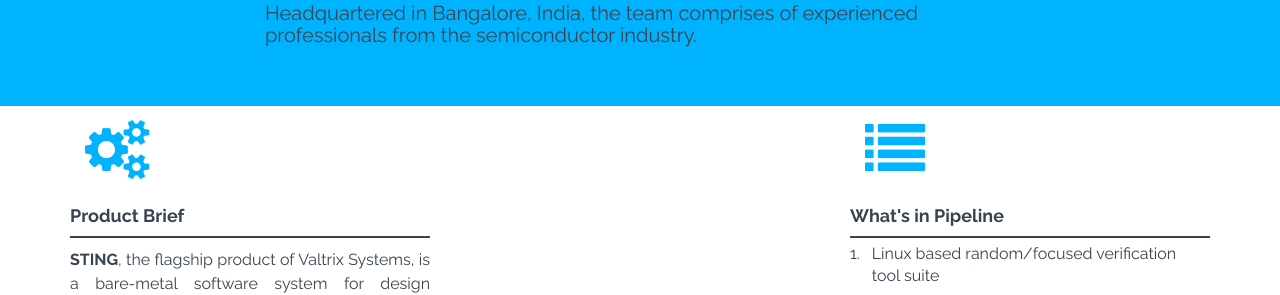
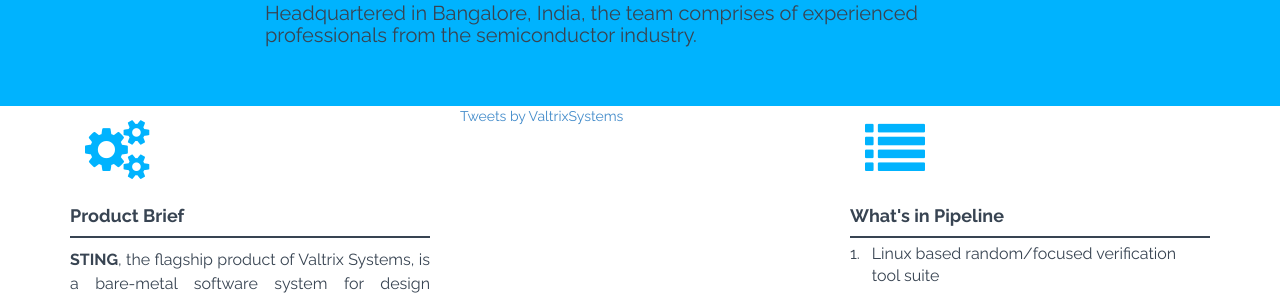
Before and after one commit to valtrix/valtrix.github.io, a Jekyll site: the page built from index.html, in a window 1280 px wide and 1225 px high. Shown: the part 279-574 px from the top of the window. Built offline with Jekyll 4.4.1, drawn with Linux system fonts in a browser that asks for light colours; nearby versions of some CDN libraries; comment, search, counter and statistics services are not loaded.

Commit message:
twitter widget update

```diff
--- a/index.html
+++ b/index.html
@@ -13,6 +13,7 @@
                 <p><br/><a href="{{"/sting/" | prepend: site.baseurl }}" style="position:absolute;bottom:20px" class="btn btn-theme">STING Overview</a></p>
             </div>
             <div class="col-md-4">
+                <a class="twitter-timeline" data-height="500" href="https://twitter.com/ValtrixSystems">Tweets by ValtrixSystems</a> <script async src="//platform.twitter.com/widgets.js" charset="utf-8"></script>
             </div>
             <div style="text-align:justify;position:relative;height:500px" class="col-md-4">
                 <i class="fa fa-list"></i>
```
